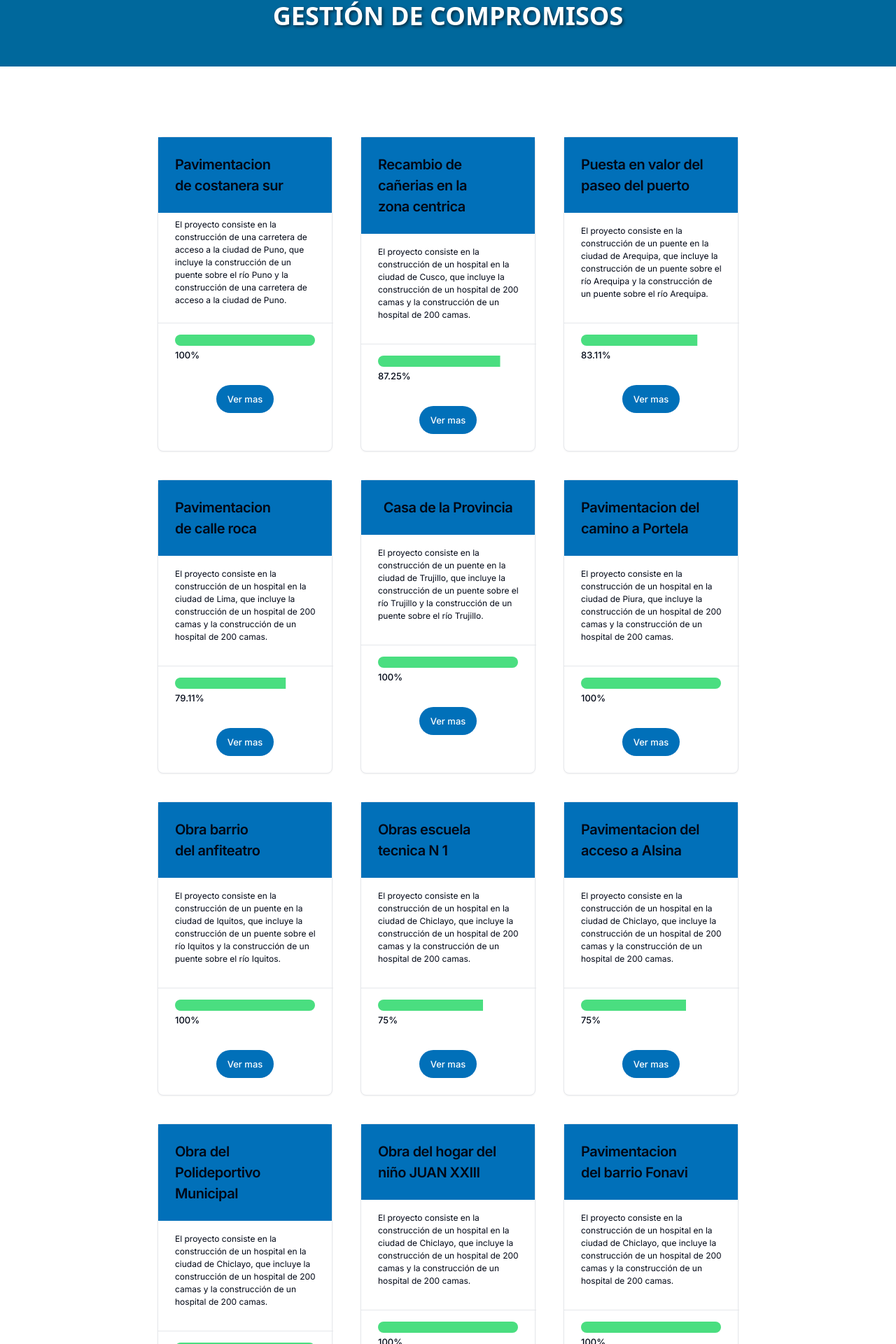
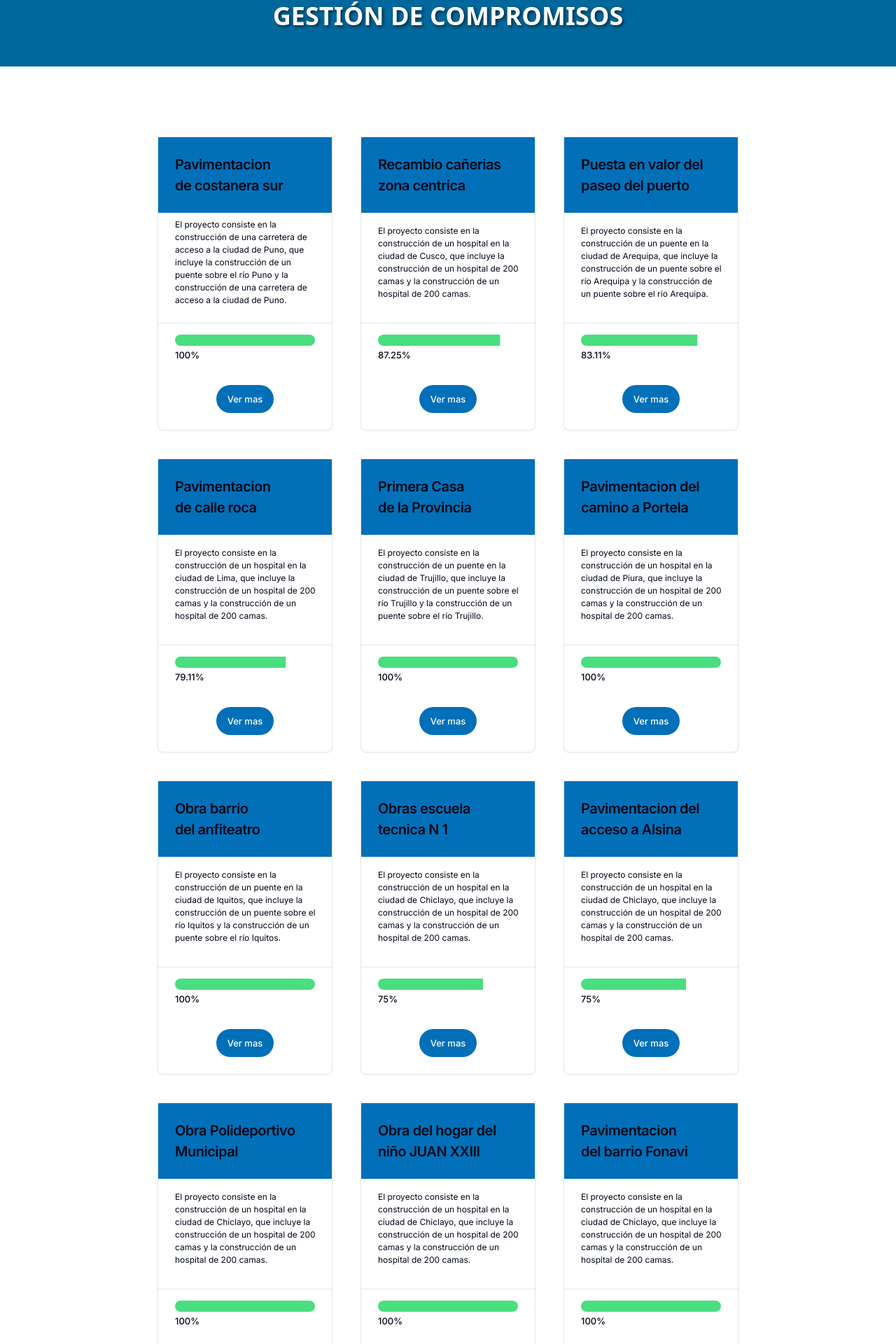
Before and after one commit to manuelcostilla/Gobierno-Abierto, a Next.js app: page /Gestion-de-compromisos in a window 1280 px wide. Shown: the part 466-2386 px from the top of the page at 70% size. Built offline with nearby package versions, Linux system fonts and the light colour scheme.

Commit message:
cambios en Data y tarjeta compromisos

```diff
--- a/app/Gestion-de-compromisos/components/CompromisosCard.jsx
+++ b/app/Gestion-de-compromisos/components/CompromisosCard.jsx
@@ -57,7 +57,7 @@ const CompromisosCard = () => {
                   </DialogHeader>
                   <DialogDescription>
                     {data.description}
-                    <div className="flex justify-center items-center">
+                    <div className="flex justify-center items-center mt-5 mb-5">
                       <Image
                         alt="Imagen obra"
                         height={250}
@@ -68,7 +68,7 @@ const CompromisosCard = () => {
                   </DialogDescription>
                   <DialogFooter>
                     <Button asChild>
-                      <a target="_blank" href="https://baradero.gob.ar/finalizo-la-obra-de-pavimentacion-de-costanera-sur-y-baradero-esta-listo-para-recibir-al-turismo/"> Informacion relacionada</a>
+                      <a target="_blank" href={data.postUrl}> Informacion relacionada</a>
                     </Button>
                   </DialogFooter>
                 </DialogContent>
--- a/app/Gestion-de-compromisos/data/dataObraJSON.js
+++ b/app/Gestion-de-compromisos/data/dataObraJSON.js
@@ -7,15 +7,19 @@ export const dataObra = [
     image:
       "https://baradero.gob.ar/wp-content/uploads/2023/11/Obra-finalizada-costanera-sur.jpg",
     progressvalue: 100,
+    postUrl:
+      "https://baradero.gob.ar/secretaria-de-obras-y-servicios-publicos/",
   },
   {
     id: 2,
-    title: "Recambio de cañerias en la zona centrica",
+    title: "Recambio cañerias zona centrica",
     description:
       "El proyecto consiste en la construcción de un hospital en la ciudad de Cusco, que incluye la construcción de un hospital de 200 camas y la construcción de un hospital de 200 camas.",
     image:
       "https://baradero.gob.ar/wp-content/uploads/2023/11/Obra-finalizada-costanera-sur.jpg",
     progressvalue: 87.25,
+    postUrl:
+      "https://baradero.gob.ar/secretaria-de-obras-y-servicios-publicos/",
   },
   {
     id: 3,
@@ -25,6 +29,8 @@ export const dataObra = [
     image:
       "https://baradero.gob.ar/wp-content/uploads/2023/11/Obra-finalizada-costanera-sur.jpg",
     progressvalue: 83.11,
+    postUrl:
+      "https://baradero.gob.ar/secretaria-de-obras-y-servicios-publicos/",
   },
   {
     id: 4,
@@ -34,15 +40,19 @@ export const dataObra = [
     image:
       "https://baradero.gob.ar/wp-content/uploads/2023/11/Obra-finalizada-costanera-sur.jpg",
     progressvalue: 79.11,
+    postUrl:
+      "https://baradero.gob.ar/secretaria-de-obras-y-servicios-publicos/",
   },
   {
     id: 5,
-    title: "Casa de la Provincia",
+    title: "Primera Casa de la Provincia",
     description:
       "El proyecto consiste en la construcción de un puente en la ciudad de Trujillo, que incluye la construcción de un puente sobre el río Trujillo y la construcción de un puente sobre el río Trujillo.",
     image:
       "https://baradero.gob.ar/wp-content/uploads/2023/11/Obra-finalizada-costanera-sur.jpg",
     progressvalue: 100,
+    postUrl:
+      "https://baradero.gob.ar/secretaria-de-obras-y-servicios-publicos/",
   },
   {
     id: 6,
@@ -52,6 +62,8 @@ export const dataObra = [
     image:
       "https://baradero.gob.ar/wp-content/uploads/2023/11/Obra-finalizada-costanera-sur.jpg",
     progressvalue: 100,
+    postUrl:
+      "https://baradero.gob.ar/secretaria-de-obras-y-servicios-publicos/"
   },
   {
     id: 7,
@@ -61,6 +73,8 @@ export const dataObra = [
     image:
       "https://baradero.gob.ar/wp-content/uploads/2023/11/Obra-finalizada-costanera-sur.jpg",
     progressvalue: 100,
+    postUrl:
+      "https://baradero.gob.ar/secretaria-de-obras-y-servicios-publicos/",
   },
   {
     id: 8,
@@ -70,6 +84,8 @@ export const dataObra = [
     image:
       "https://baradero.gob.ar/wp-content/uploads/2023/11/Obra-finalizada-costanera-sur.jpg",
     progressvalue: 75,
+    postUrl:
+      "https://baradero.gob.ar/secretaria-de-obras-y-servicios-publicos/",
   },
   {
     id: 9,
@@ -79,15 +95,19 @@ export const dataObra = [
     image:
       "https://baradero.gob.ar/wp-content/uploads/2023/11/Obra-finalizada-costanera-sur.jpg",
     progressvalue: 75,
+    postUrl:
+      "https://baradero.gob.ar/secretaria-de-obras-y-servicios-publicos/",
   },
   {
     id: 10,
-    title: "Obra del Polideportivo Municipal",
+    title: "Obra Polideportivo Municipal",
     description:
       "El proyecto consiste en la construcción de un hospital en la ciudad de Chiclayo, que incluye la construcción de un hospital de 200 camas y la construcción de un hospital de 200 camas.",
     image:
       "https://baradero.gob.ar/wp-content/uploads/2023/11/Obra-finalizada-costanera-sur.jpg",
     progressvalue: 100,
+    postUrl:
+      "https://baradero.gob.ar/secretaria-de-obras-y-servicios-publicos/",
   },
   {
     id: 11,
@@ -97,6 +117,8 @@ export const dataObra = [
     image:
       "https://baradero.gob.ar/wp-content/uploads/2023/11/Obra-finalizada-costanera-sur.jpg",
     progressvalue: 100,
+    postUrl:
+      "https://baradero.gob.ar/secretaria-de-obras-y-servicios-publicos/",
   },
   {
     id: 12,
@@ -106,5 +128,7 @@ export const dataObra = [
     image:
       "https://baradero.gob.ar/wp-content/uploads/2023/11/Obra-finalizada-costanera-sur.jpg",
     progressvalue: 100,
+    postUrl:
+      "https://baradero.gob.ar/secretaria-de-obras-y-servicios-publicos/",
   },
 ]
```
